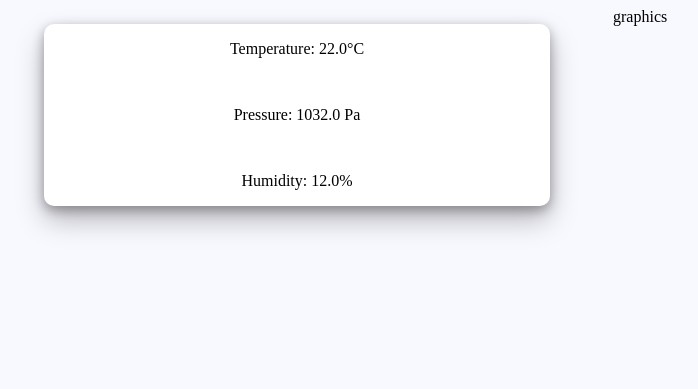
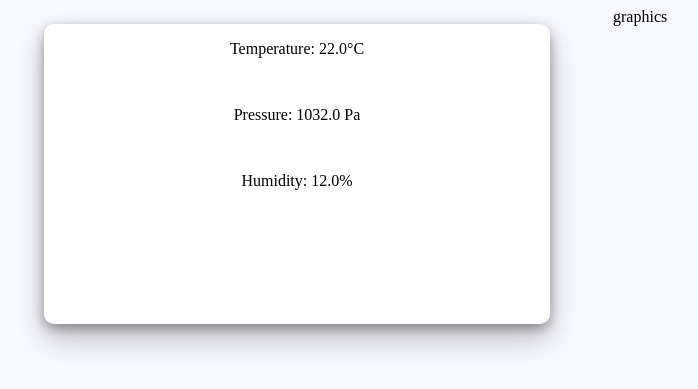
Before and after one commit to maryzyryanova/Meteostation, a Django app: page / in a window 1280 px wide. Shown: the top 389 px of the page, without its empty margins (27-725 px from the left). Run offline with Django 4.2, Linux system fonts and the light colour scheme; data comes from the database, SQL or seed files in the repository.

Commit message:
initial commit

```diff
--- a/my_course_project/meteostation_app/templates/weather_forecast.html
+++ b/my_course_project/meteostation_app/templates/weather_forecast.html
@@ -20,7 +20,7 @@
 
             .rectangle{
                 width: 80%;
-                height: 80%;
+                height: 300px;
                 margin: auto;
                 border-radius: 10px;
                 background: white;
@@ -35,6 +35,14 @@
     </head>
 
     <body>
+
+        <div id="current_date_time"></div>
+        <script type="text/javascript">
+            setInterval(function () {
+                document.getElementById('current_date_time').innerHTML = date_time();
+            }, 1000);
+        </script>
+
         <div class="column_1">
             <div class="rectangle text">
                 <p>Temperature: {{metrics.temperature}}&deg;C</p>
```
